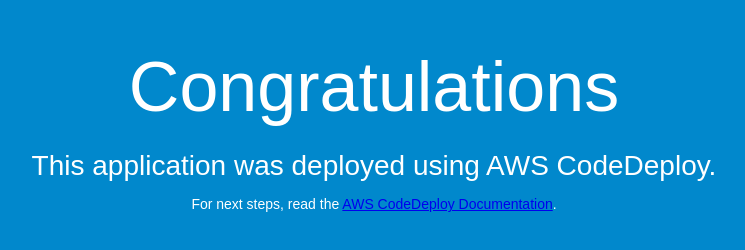
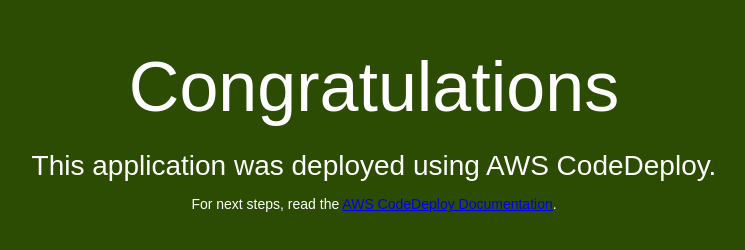
Before and after one commit to theking2695/MyDemo, a plain HTML site: page index.html in a window 1280 px wide. Shown: the whole page, without its empty margins (266-1011 px from the left). Drawn offline with Linux system fonts and the light colour scheme.

Commit message:
bg color changed

```diff
--- a/index.html
+++ b/index.html
@@ -6,7 +6,7 @@
   <style>
     body {
       color: #ffffff;
-      background-color: #0188cc;
+      background-color: #2c4b03;
       font-family: Arial, sans-serif;
       font-size: 14px;
     }
```
